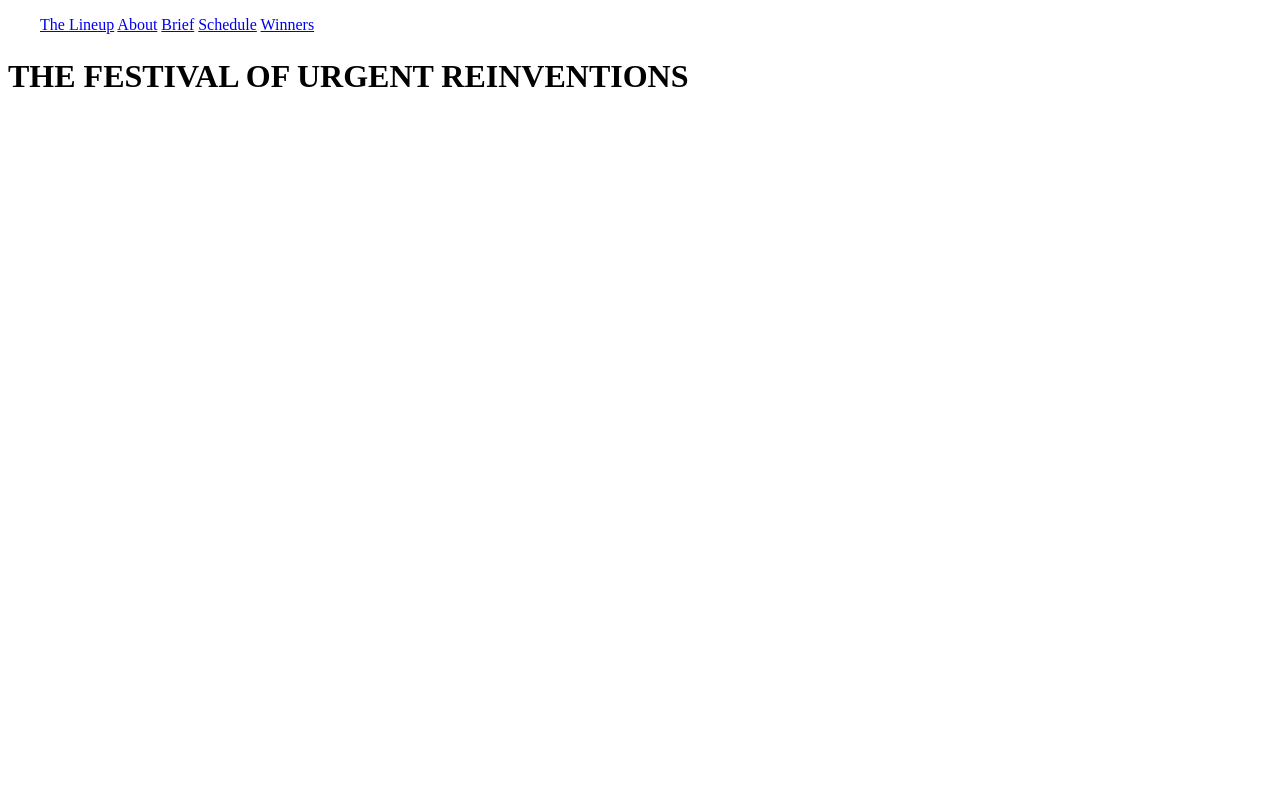
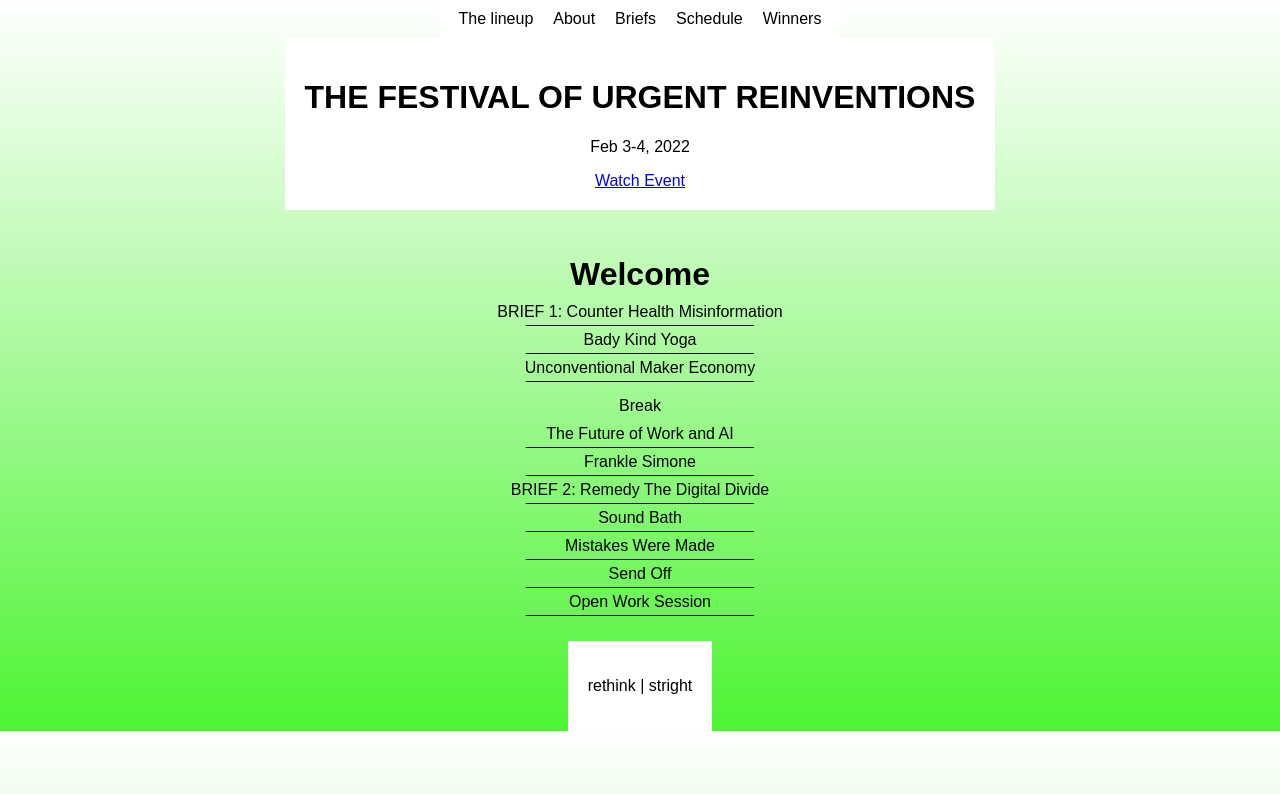
Before and after one commit to Aishskc/ACE_3594_1_1, a plain HTML site: page index.html in a window 1280 px wide. Drawn offline with Linux system fonts and the light colour scheme.

Commit message:
initial commit

```diff
--- a/index.html
+++ b/index.html
@@ -1,30 +1,129 @@
 <!DOCTYPE html>
 <html lang="en">
 <head>
-    <meta charset="UTF-8">
-    <meta name="viewport" content="width=device-width, initial-scale=1.0">
-    <title>Document</title>
-    <link rel= "stylesheet" href="style.css">
+  <meta charset="UTF-8" />
+  <meta name="viewport" content="width=device-width, initial-scale=1.0" />
+  <title>Festival of Urgent Reinventions</title>
+  <style>
+    body {
+      background: linear-gradient(to bottom, #ffffff 0%, rgb(78, 244, 52) 100%);
+      font-family: sans-serif;
+      margin: 0;
+      padding: 0;
+      background-color: #fff;
+      display: flex;
+      flex-direction: column;
+      align-items: center;
+    }
+
+    nav {
+      display: flex;
+      justify-content: center;
+      background-color: #ffffff;
+      padding: 10px;
+    }
+
+    nav a {
+      text-decoration: none;
+      color: #000;
+      margin: 0 10px;
+    }
+
+    .header {
+      background-color: #ffffff;
+      color: #000000;
+      padding: 20px;
+      text-align: center;
+    }
+
+    .main {
+      padding: 20px;
+      text-align: center;
+    }
+
+    .title {
+      font-size: 2em;
+      margin-bottom: 10px;
+    }
+
+    .schedule {
+      list-style: none;
+      padding: 0;
+      margin: 0;
+    }
+
+    .schedule li {
+      margin-bottom: 10px;
+      position: relative;
+    }
+
+    .schedule li:not(.break)::after {
+      content: '';
+      display: block;
+      position: absolute;
+      bottom: -5px;
+      left: 50%;
+      transform: translateX(-50%);
+      width: 80%;
+      border-bottom: 1px solid #000;
+    }
+
+    .speaker {
+      font-weight: bold;
+    }
+
+    .break {
+      margin-top: 20px;
+      margin-bottom: 20px;
+    }
+
+    .footer {
+      background-color: #ffffff;
+      color: #000000;
+      padding: 20px;
+      text-align: center;
+    }
+
+    h1 {
+      color: #000;
+    }
+  </style>
 </head>
 <body>
   <nav>
-        <ul>
-            <a href="#">The Lineup</a>
+    <a href="#">The lineup</a>
     <a href="#">About</a>
-            <a href="#">Brief</a>
+    <a href="#">Briefs</a>
     <a href="#">Schedule</a>
     <a href="#">Winners</a>
-
+  </nav>
+  <header class="header">
+    <h1>THE FESTIVAL OF URGENT REINVENTIONS</h1>
+    <p>Feb 3-4, 2022</p>
+    <a href="#">Watch Event</a>
+  </header>
+  <main class="main">
+    <section>
+      <h2 class="title">Welcome</h2>
+    </section>
+    <section>
+      <ul class="schedule">
+        <li>BRIEF 1: Counter Health Misinformation</li>
+        <li>Bady Kind Yoga</li>
+        <li>Unconventional Maker Economy</li>
+        <li class="break">Break</li>
+        <li>The Future of Work and AI</li>
+        <li>Frankle Simone</li>
+        <li>BRIEF 2: Remedy The Digital Divide</li>
+        <li>Sound Bath</li>
+        <li>Mistakes Were Made</li>
+        <li>Send Off</li>
+        <li>Open Work Session</li>
       </ul>
-    </nav>
-
-    <h1 style="position: absolute;">
-        THE FESTIVAL OF URGENT REINVENTIONS
-    </h1>
-
-
-    <footer>
-
+    </section>
+  </main>
+  <footer class="footer">
+    <p>rethink | stright</p>
   </footer>
 </body>
 </html>
```
Lines whose indentation alone changed are shown as unchanged.
